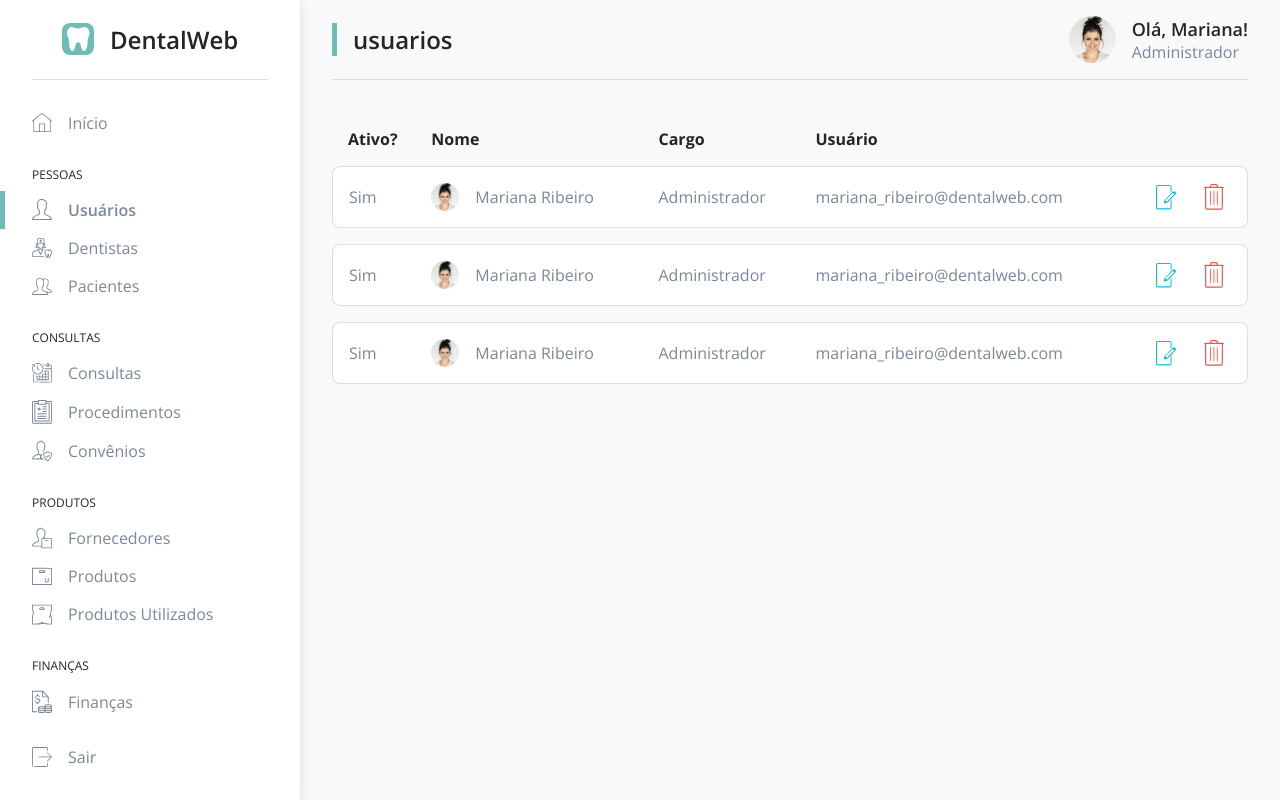
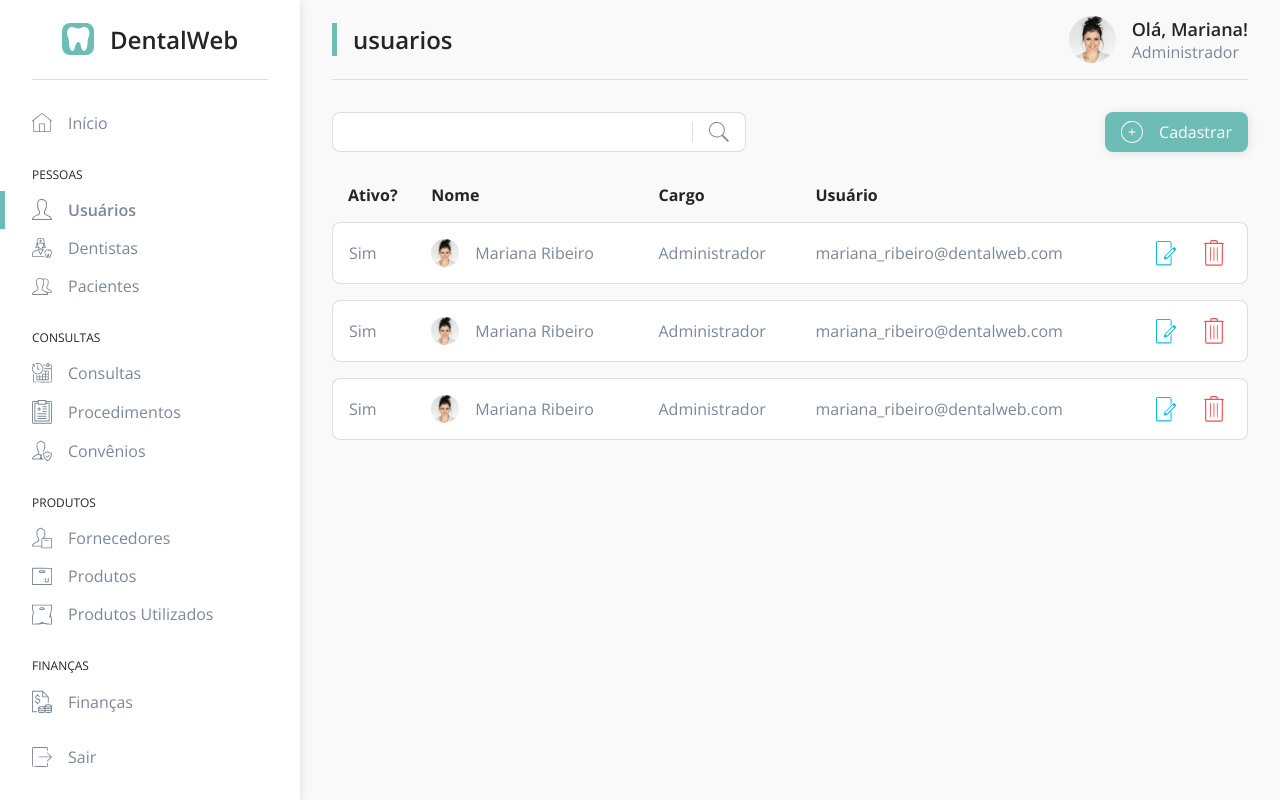
Before and after one commit to WellSantoss/gerenciamento-odontologico, a Vue app: page /usuarios in a window 1280 px wide. Built offline with nearby package versions, Linux system fonts and the light colour scheme; what vue-sweetalert2 would draw is missing.

Commit message:
componente de pesquisa

```diff
--- a/src/App.vue
+++ b/src/App.vue
@@ -227,7 +227,6 @@ table {
   th,
   td {
     padding-left: 16px;
-    padding-left: 16px;
   }
 }
 
@@ -250,7 +249,7 @@ table {
   & > div {
     background: $gray-100;
     width: 80%;
-    max-width: 600px;
+    max-width: 500px;
     border-radius: 8px;
     padding: 32px;
     margin: 64px auto;
--- /dev/null
+++ b/src/components/Search.vue
@@ -0,0 +1,85 @@
+<template>
+  <div class="search">
+    <div class="input">
+      <input type="text" />
+      <button>
+        <img src="@/assets/search.svg" alt="Pesquisar" />
+      </button>
+    </div>
+    <button>
+      <img src="@/assets/add.svg" alt="Cadastrar" /><span>Cadastrar</span>
+    </button>
+  </div>
+</template>
+
+<script>
+export default {
+  name: "Search",
+};
+</script>
+
+<style lang="scss" scoped>
+@import "@/style/variaveis.scss";
+
+.search {
+  display: grid;
+  grid-template-columns: 1.5fr minmax(150px, 0.5fr);
+  gap: 16px;
+  margin-bottom: 16px;
+}
+
+input {
+  max-width: 360px;
+  border-right: none;
+  border-top-right-radius: 0;
+  border-bottom-right-radius: 0;
+  margin: 0;
+  flex: 1;
+
+  &:focus {
+    box-shadow: none;
+    border-right: none;
+  }
+}
+
+.input {
+  display: flex;
+  justify-content: start;
+
+  button {
+    background: $white;
+    border-radius: 0px 8px 8px 0px;
+    box-shadow: none;
+    border: 1px solid $gray-200;
+    border-left: none;
+    margin: 0;
+    padding: 8px 16px 8px 0px;
+
+    img {
+      transition: 0.3s;
+      padding-left: 16px;
+      border-left: 1px solid $gray-200;
+    }
+
+    &:hover {
+      transform: scale(1);
+
+      img {
+        transform: scale(1.1);
+      }
+    }
+  }
+
+  & + button {
+    display: flex;
+    align-items: center;
+    justify-content: center;
+    margin: 0;
+    justify-self: end;
+
+    img {
+      margin-right: 16px;
+    }
+  }
+}
+</style>
--- a/src/views/users/Users.vue
+++ b/src/views/users/Users.vue
@@ -1,5 +1,6 @@
 <template>
   <div class="content">
+    <Search />
     <div class="table">
       <table>
         <thead>
@@ -99,8 +100,13 @@
 </template>
 
 <script>
+import Search from "@/components/Search.vue";
+
 export default {
   name: "Users",
+  components: {
+    Search,
+  },
   data() {
     return {
       modalEdit: false,
```
